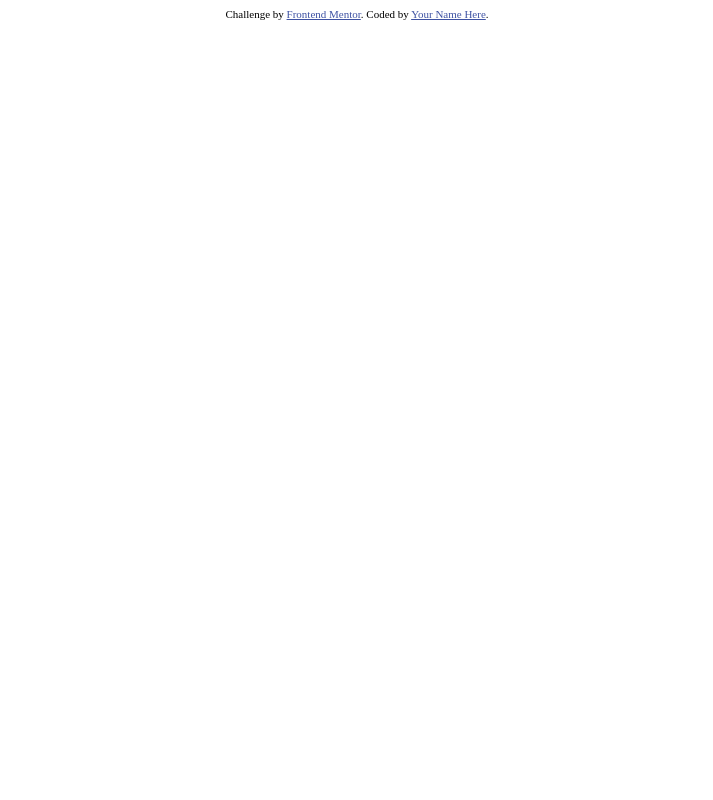
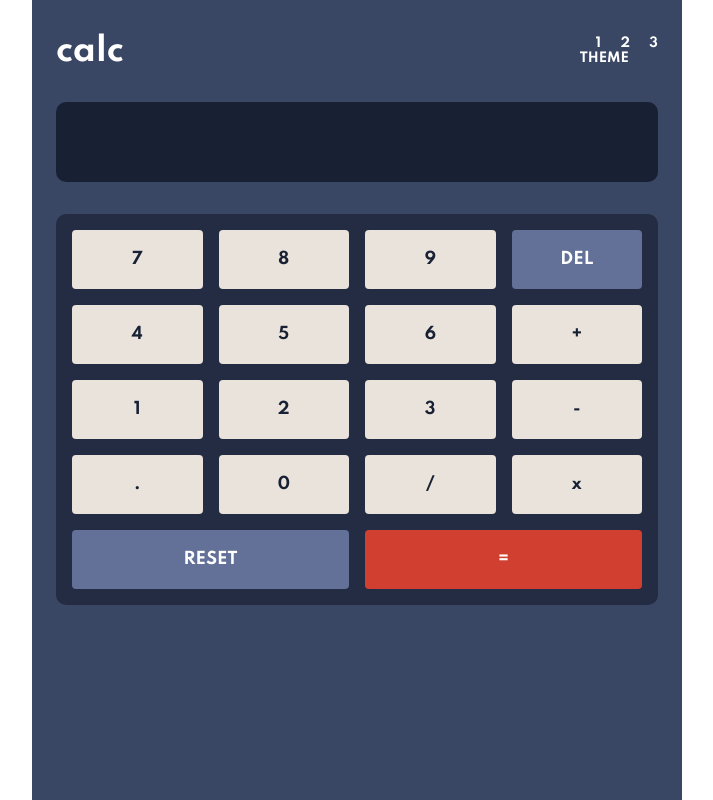
Before and after one commit to ArynKr/Frontend-Mentor-Projects, a plain HTML site: page Calculator App/index.html in a window 1280 px wide. Shown: the whole page, without its empty margins (283-996 px from the left). Drawn offline with Linux system fonts and the light colour scheme.

Commit message:
Calculator adding, deleting and evaluating operations

```diff
--- a/Calculator App/index.html
+++ b/Calculator App/index.html
@@ -1,26 +1,75 @@
 <!DOCTYPE html>
 <html lang="en">
-<head>
-  <meta charset="UTF-8">
-  <meta name="viewport" content="width=device-width, initial-scale=1.0"> <!-- displays site properly based on user's device -->
+  <head>
+    <meta charset="UTF-8" />
+    <meta
+      name="viewport"
+      content="width=device-width, initial-scale=1.0"
+    />
+    <!-- displays site properly based on user's device -->
+    <link
+      rel="icon"
+      type="image/png"
+      sizes="32x32"
+      href="./images/favicon-32.png"
+    />
 
-  <link rel="icon" type="image/png" sizes="32x32" href="./images/favicon-32x32.png">
+    <link rel="preconnect" href="https://fonts.gstatic.com" />
+    <link
+      href="https://fonts.googleapis.com/css2?family=Spartan:wght@700&display=swap"
+      rel="stylesheet"
+    />
 
-  <title>Frontend Mentor | Calculator app</title>
+    <link rel="stylesheet" href="./styles/styles.css" />
 
-  <!-- Feel free to remove these styles or customise in your own stylesheet 👍 -->
-  <style>
-    .attribution { font-size: 11px; text-align: center; }
-    .attribution a { color: hsl(228, 45%, 44%); }
-  </style>
-</head>
-<body>
+    <title>Calculator app</title>
+  </head>
 
+  <body>
+    <div class="calculator">
+      <header>
+        <div class="container flex">
+          <div class="logo"><h1>calc</h1></div>
 
+          <div class="toggle">
+            <p class="theme-number">1</p>
+            <p class="theme-number">2</p>
+            <p class="theme-number">3</p>
+            <p>THEME</p>
+          </div>
+        </div>
+      </header>
 
-  <div class="attribution">
-    Challenge by <a href="https://www.frontendmentor.io?ref=challenge" target="_blank">Frontend Mentor</a>.
-    Coded by <a href="#">Your Name Here</a>.
-  </div>
-</body>
+      <main>
+        <div class="container display"></div>
+      </main>
+
+      <section>
+        <div class="container buttons">
+          <span id="write" class="btn">7</span>
+          <span id="write" class="btn">8</span>
+          <span id="write" class="btn">9</span>
+          <span id="function" class="btn btn-blue">DEL</span>
+          <span id="write" class="btn">4</span>
+          <span id="write" class="btn">5</span>
+          <span id="write" class="btn">6</span>
+          <span id="write" class="btn">+</span>
+          <span id="write" class="btn">1</span>
+          <span id="write" class="btn">2</span>
+          <span id="write" class="btn">3</span>
+          <span id="write" class="btn">-</span>
+          <span id="write" class="btn">.</span>
+          <span id="write" class="btn">0</span>
+          <span id="write" class="btn">/</span>
+          <span id="write" class="btn">x</span>
+          <span id="function" class="btn btn-blue reset-btn"
+            >RESET</span
+          >
+          <span id="function" class="btn btn-red equal-btn">=</span>
+        </div>
+      </section>
+    </div>
+
+    <script src="./scripts/index.js"></script>
+  </body>
 </html>
--- /dev/null
+++ b/Calculator App/scripts/index.js
@@ -0,0 +1,26 @@
+const buttons = document.querySelectorAll('#write');
+const functions = document.querySelectorAll('#function');
+const display = document.querySelector('.display');
+
+[...buttons].forEach((button) => {
+  button.addEventListener('click', (event) => {
+    const target = event.target;
+    display.innerHTML +=
+      target.innerHTML === 'x' ? '*' : target.innerHTML;
+  });
+});
+
+[...functions].forEach((button) => {
+  button.addEventListener('click', (event) => {
+    const value = event.target.innerHTML;
+    const initialDisplay = display.innerHTML;
+    if (value === 'DEL') {
+      display.innerHTML = initialDisplay.slice(0, -1);
+    } else if (value === 'RESET') {
+      display.innerText = '';
+    } else if (value === '=') {
+      const value = eval(initialDisplay).toFixed(5);
+      display.innerText = value;
+    }
+  });
+});
--- /dev/null
+++ b/Calculator App/styles/styles.css
@@ -0,0 +1,104 @@
+:root {
+  --bg-blue-light: hsl(222, 26%, 31%);
+  --bg-blue: hsl(223, 31%, 20%);
+  --bg-blue-dark: hsl(224, 36%, 15%);
+}
+
+* {
+  margin: 0;
+  padding: 0;
+  box-sizing: border-box;
+}
+
+body {
+  font-family: 'Spartan', sans-serif;
+  color: white;
+}
+
+.calculator {
+  background-color: var(--bg-blue-light);
+  height: 100vh;
+  padding-block: 2rem;
+  width: 100%;
+  max-width: 650px;
+  margin-inline: auto;
+}
+
+.container {
+  margin-inline: 1.5rem;
+}
+
+.flex {
+  display: flex;
+  justify-content: space-between;
+  align-items: center;
+}
+
+.toggle {
+  font-size: 0.8rem;
+}
+
+.theme-number {
+  display: inline-block;
+  margin-inline-start: 1rem;
+}
+
+/* Main Section (Display) */
+.display {
+  background-color: var(--bg-blue-dark);
+  margin-top: 2rem;
+  font-size: 2rem;
+  padding: 1.5rem;
+  padding-bottom: 2rem;
+  text-align: right;
+  border-radius: 10px;
+  height: 5rem;
+  overflow-y: hidden;
+  overflow: scroll;
+  direction: rtl;
+}
+
+/* buttons */
+
+.buttons {
+  cursor: pointer;
+  padding: 1rem;
+  background-color: var(--bg-blue);
+  margin-top: 2rem;
+  display: grid;
+  grid-template-columns: repeat(4, 1fr);
+  grid-template-rows: repeat(5, 1fr);
+  grid-gap: 1rem;
+  border-radius: 10px;
+}
+
+.btn {
+  /* Disable text selection */
+  -webkit-user-select: none; /* Safari */
+  -webkit-touch-callout: none; /* iOS Safari */
+  -khtml-user-select: none; /* Konqueror HTML */
+  -ms-user-select: none; /* Internet Explorer/Edge */
+  -moz-user-select: none; /* Old versions of Firefox */
+  user-select: none;
+
+  padding: 1.25rem 1rem;
+  text-align: center;
+  background-color: hsl(30, 25%, 89%);
+  color: var(--bg-blue-dark);
+  border-radius: 0.25rem;
+}
+
+.btn-blue {
+  background-color: hsl(225, 21%, 49%);
+  color: white;
+}
+
+.btn-red {
+  background-color: hsl(6, 63%, 50%);
+  color: white;
+}
+
+.reset-btn,
+.equal-btn {
+  grid-column: span 2;
+}
```
Also changed, not shown: Calculator App/images/favicon-32.png (added), Calculator App/images/favicon-32x32.png (deleted), 1 other file.
